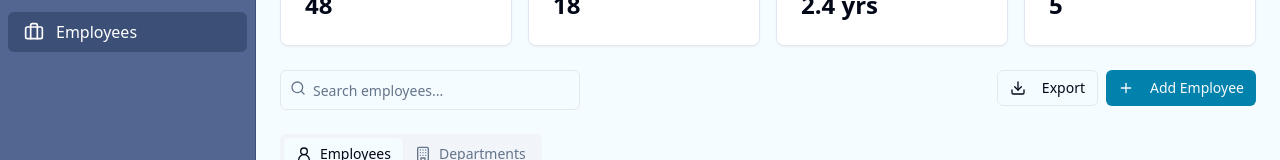
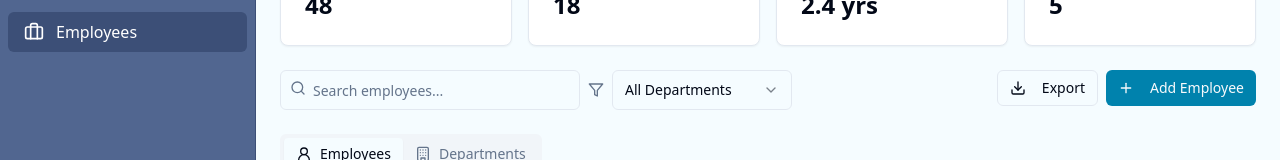
Before and after one commit to krishna7203/hubspark-crm-clone, a React (Vite) app: page /employees in a window 1280 px wide. Shown: the part 229-389 px from the top of the page. Built offline with nearby package versions, Linux system fonts and the light colour scheme.

Commit message:
feat: Add department filter to employee list
Adds a dropdown filter to the Employees page to filter employees by department.

```diff
--- a/src/components/employees/EmployeeSearch.tsx
+++ b/src/components/employees/EmployeeSearch.tsx
@@ -1,21 +1,30 @@
 
-import { Search, Download, Plus } from "lucide-react";
+import { Search, Download, Plus, Filter } from "lucide-react";
 import { Input } from "@/components/ui/input";
 import { Button } from "@/components/ui/button";
+import { Department } from "@/data/employeesData";
+import { Select, SelectContent, SelectItem, SelectTrigger, SelectValue } from "@/components/ui/select";
 
 interface EmployeeSearchProps {
   searchTerm: string;
   onSearchChange: (value: string) => void;
   onAddClick: () => void;
+  departments: Department[];
+  selectedDepartment: string;
+  onDepartmentChange: (department: string) => void;
 }
 
 export default function EmployeeSearch({
   searchTerm,
   onSearchChange,
-  onAddClick
+  onAddClick,
+  departments,
+  selectedDepartment,
+  onDepartmentChange
 }: EmployeeSearchProps) {
   return (
     <div className="flex flex-col md:flex-row gap-4 justify-between">
+      <div className="flex flex-col md:flex-row gap-2 md:items-center w-full md:w-auto">
         <div className="relative">
           <Search className="absolute left-2.5 top-2.5 h-4 w-4 text-muted-foreground" />
           <Input
@@ -25,6 +34,23 @@ export default function EmployeeSearch({
             value={searchTerm}
             onChange={(e) => onSearchChange(e.target.value)}
           />
+        </div>
+        <div className="flex items-center gap-2">
+          <Filter className="h-4 w-4 text-muted-foreground" />
+          <Select value={selectedDepartment} onValueChange={onDepartmentChange}>
+            <SelectTrigger className="w-full md:w-[180px]">
+              <SelectValue placeholder="All Departments" />
+            </SelectTrigger>
+            <SelectContent>
+              <SelectItem value="all">All Departments</SelectItem>
+              {departments.map((dept) => (
+                <SelectItem key={dept.name} value={dept.name.toLowerCase()}>
+                  {dept.name}
+                </SelectItem>
+              ))}
+            </SelectContent>
+          </Select>
+        </div>
       </div>
       <div className="flex gap-2">
         <Button variant="outline" size="sm">
--- a/src/pages/Employees.tsx
+++ b/src/pages/Employees.tsx
@@ -16,13 +16,15 @@ import type { Employee } from "@/data/employeesData";
 
 export default function Employees() {
   const [searchTerm, setSearchTerm] = useState("");
+  const [selectedDepartment, setSelectedDepartment] = useState("all");
   const [selectedEmployee, setSelectedEmployee] = useState<Employee | null>(null);
   const [addEmployeeOpen, setAddEmployeeOpen] = useState(false);
 
   const filteredEmployees = employees.filter(employee =>
-    employee.name.toLowerCase().includes(searchTerm.toLowerCase()) ||
-    employee.position.toLowerCase().includes(searchTerm.toLowerCase()) ||
-    employee.department.toLowerCase().includes(searchTerm.toLowerCase())
+    (selectedDepartment === "all" || employee.department.toLowerCase() === selectedDepartment) &&
+    (employee.name.toLowerCase().includes(searchTerm.toLowerCase()) ||
+     employee.position.toLowerCase().includes(searchTerm.toLowerCase()) ||
+     employee.department.toLowerCase().includes(searchTerm.toLowerCase()))
   );
 
   return (
@@ -39,6 +41,9 @@ export default function Employees() {
           searchTerm={searchTerm}
           onSearchChange={setSearchTerm}
           onAddClick={() => setAddEmployeeOpen(true)}
+          departments={departments}
+          selectedDepartment={selectedDepartment}
+          onDepartmentChange={setSelectedDepartment}
         />
 
         <Tabs defaultValue="employees" className="space-y-4">
```
Lines whose indentation alone changed are shown as unchanged.
